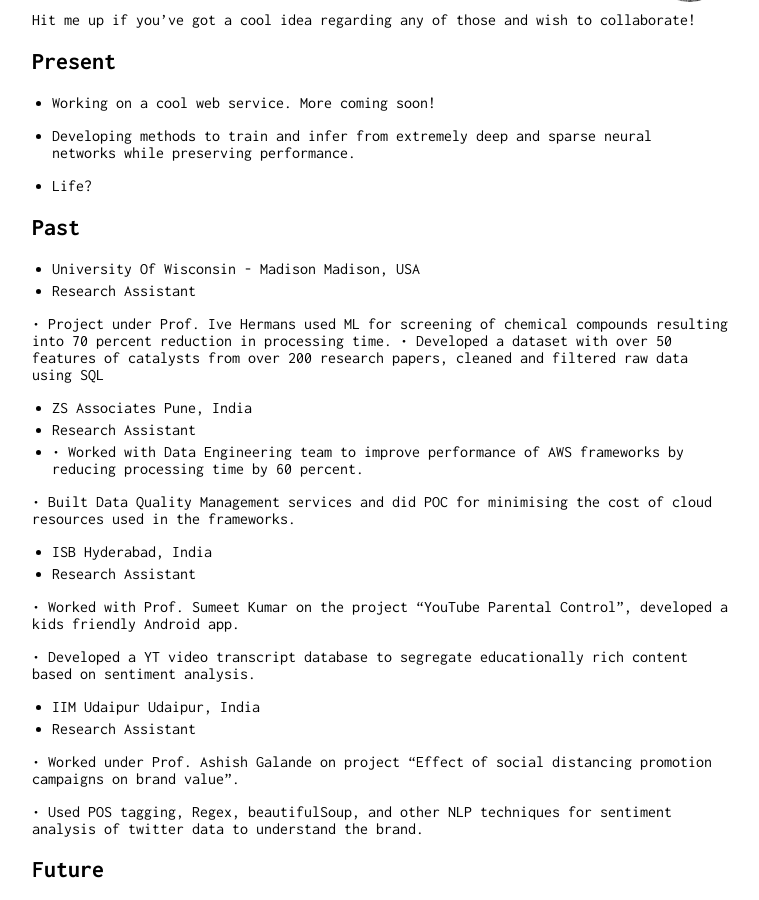
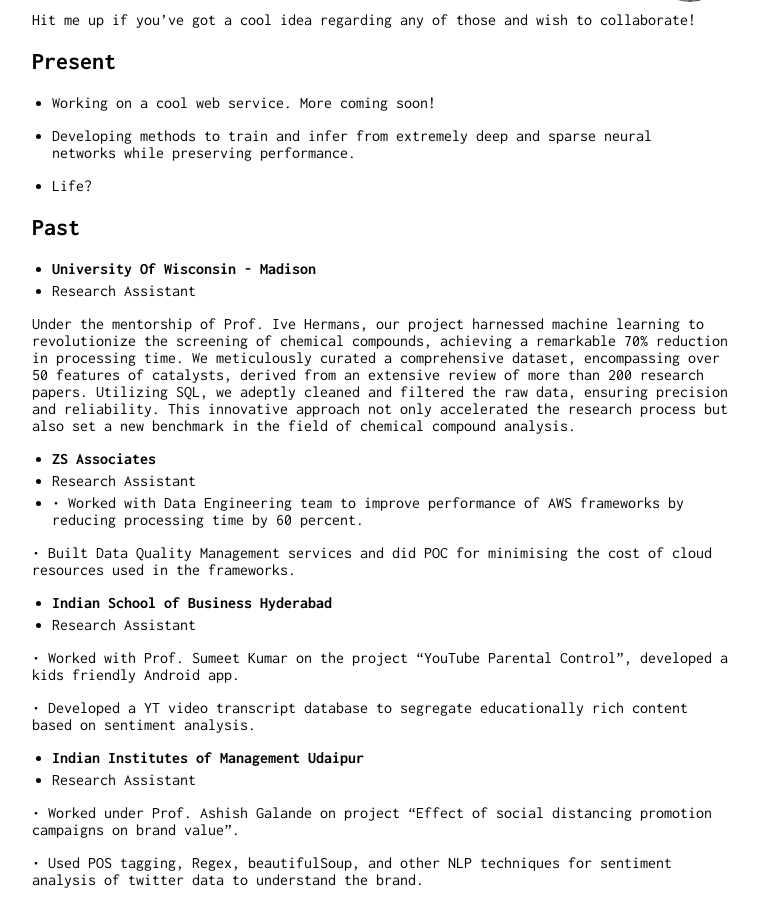
Before and after one commit to hotshott22/portfolio, a Jekyll site: the page built from index.md, in a window 1280 px wide and 900 px high, scrolled down 349 px. Shown: the whole window, without its empty margins (258-1017 px from the left). Built offline with Jekyll 4.4.1, drawn with Linux system fonts in a browser that asks for light colours; nearby versions of some CDN libraries.

Commit message:
Update index.md

```diff
--- a/index.md
+++ b/index.md
@@ -25,13 +25,13 @@ Hit me up if you've got a cool idea regarding any of those and wish to collabora
 
 ## Past
 
-* University Of Wisconsin - Madison	Madison, USA
+* **University Of Wisconsin - Madison**
 * Research Assistant
 
-• Project under Prof. Ive Hermans used ML for screening of chemical compounds resulting into 70 percent reduction in processing time.
-• Developed a dataset with over 50 features of catalysts from over 200 research papers, cleaned and filtered raw data using SQL
+Under the mentorship of Prof. Ive Hermans, our project harnessed machine learning to revolutionize the screening of chemical compounds, achieving a remarkable 70% reduction in processing time. We meticulously curated a comprehensive dataset, encompassing over 50 features of catalysts, derived from an extensive review of more than 200 research papers. Utilizing SQL, we adeptly cleaned and filtered the raw data, ensuring precision and reliability. This innovative approach not only accelerated the research process but also set a new benchmark in the field of chemical compound analysis.
 
-* ZS Associates	Pune, India
+
+* **ZS Associates**
 * Research Assistant
 *
 • Worked with Data Engineering team to improve performance of AWS frameworks by reducing processing time by 60 percent.
@@ -39,7 +39,7 @@ Hit me up if you've got a cool idea regarding any of those and wish to collabora
 • Built Data Quality Management services and did POC for minimising the cost of cloud resources used in the frameworks.
 
 
-* ISB	Hyderabad, India
+* **Indian School of Business	Hyderabad**
 * Research Assistant
 
 • Worked with Prof. Sumeet Kumar on the project “YouTube Parental Control”, developed a kids friendly Android app.
@@ -47,7 +47,7 @@ Hit me up if you've got a cool idea regarding any of those and wish to collabora
 • Developed a YT video transcript database to segregate educationally rich content based on sentiment analysis.
 
 
-* IIM Udaipur	Udaipur, India
+* **Indian Institutes of Management Udaipur**
 * Research Assistant
 
 • Worked under Prof. Ashish Galande on project “Effect of social distancing promotion campaigns on brand value”.
```
